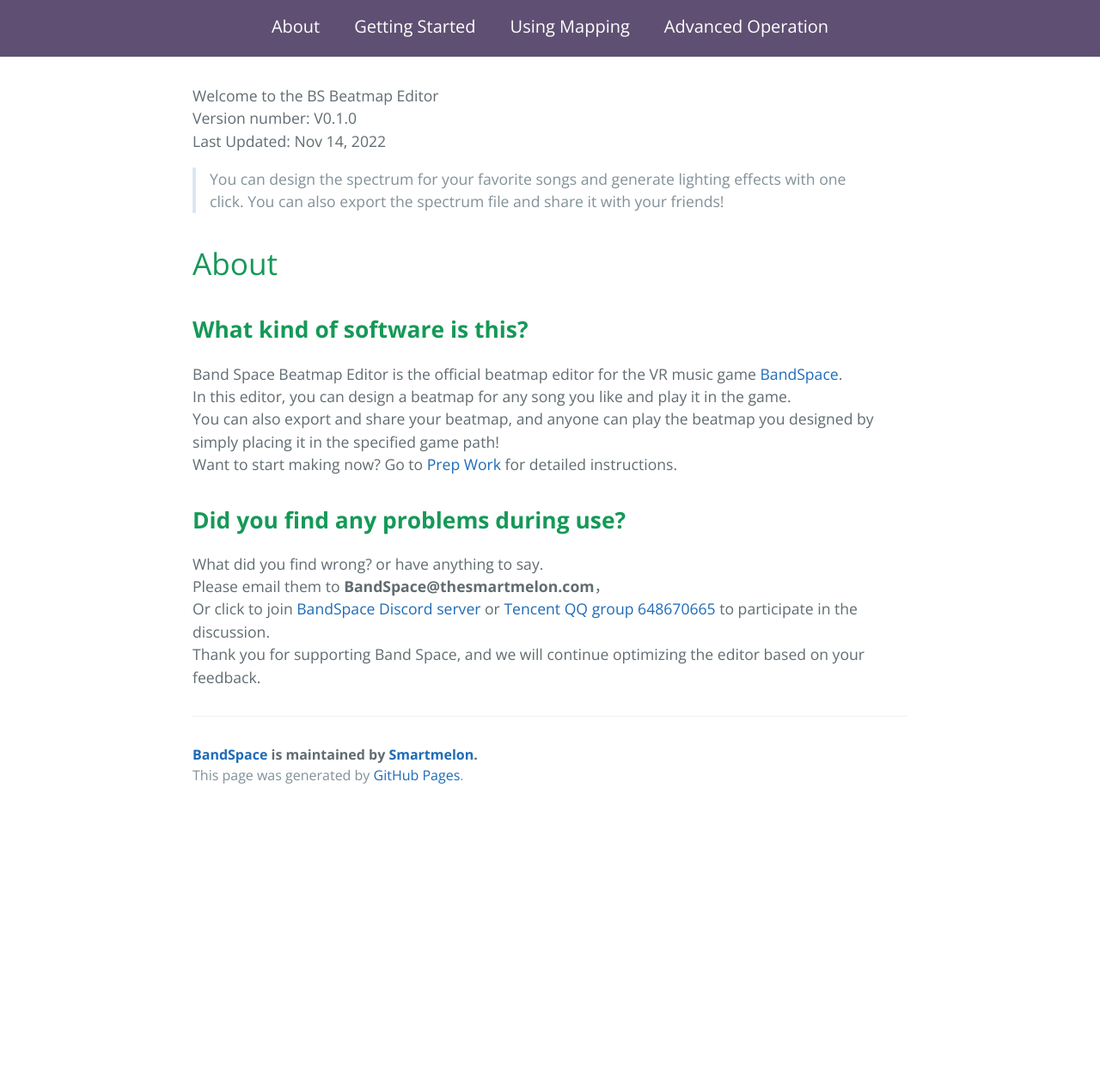
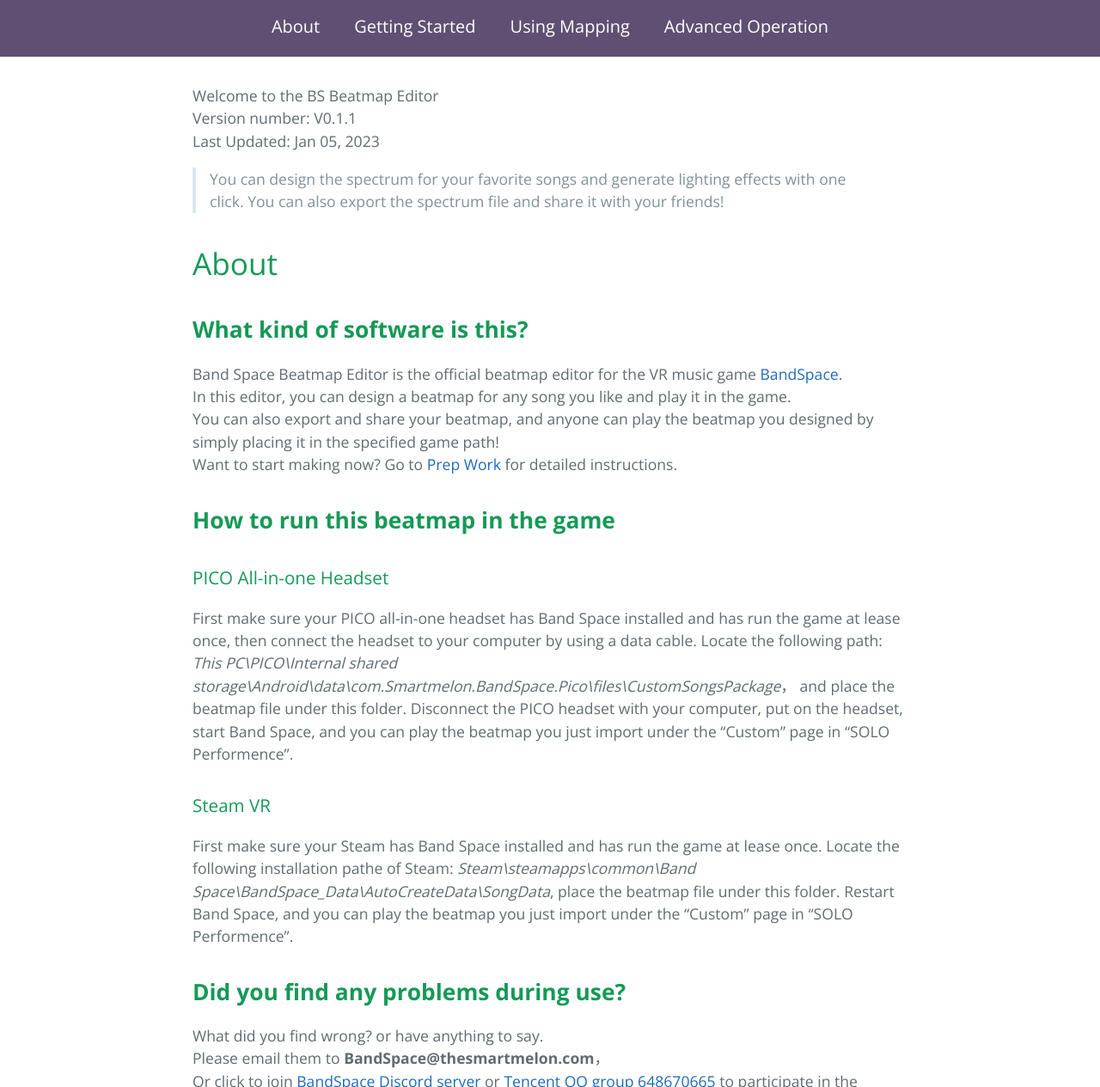
Before and after one commit to Smartmelon/BandSpace, a Jekyll site: the page built from pages/en/index.md, in a window 1280 px wide and 1400 px high, scrolled down 365 px, cut to the strip 135-1400 px from the top of the window. Shown: the whole strip at 86% size. Built offline with Jekyll 4.4.1, drawn with Linux system fonts in a browser that asks for light colours; before the commit the page ends 1446 px from its top, so only the background shows below that.

Commit message:
更新英文说明

```diff
--- a/pages/en/index.md
+++ b/pages/en/index.md
@@ -6,8 +6,8 @@
 ---
 
 Welcome to the BS Beatmap Editor
-Version number: V0.1.0
-Last Updated: Nov 14, 2022
+Version number: V0.1.1
+Last Updated: Jan 05, 2023
 
 > You can design the spectrum for your favorite songs and generate lighting effects with one click. You can also export the spectrum file and share it with your friends!
 
@@ -19,6 +19,17 @@
 You can also export and share your beatmap, and anyone can play the beatmap you designed by simply placing it in the specified game path!
 Want to start making now? Go to [Prep Work ](getting-started) for detailed instructions.
 
+## **How to run this beatmap in the game**
+### PICO All-in-one Headset
+First make sure your PICO all-in-one headset has Band Space installed and has run the game at lease once, then connect the headset to your computer by using a data cable.
+Locate the following path: *This PC\PICO\Internal shared storage\Android\data\com.Smartmelon.BandSpace.Pico\files\CustomSongsPackage*， and place the beatmap file under this folder.
+Disconnect the PICO headset with your computer, put on the headset, start Band Space, and you can play the beatmap you just import under the "Custom" page in "SOLO Performence".
+
+### Steam VR
+First make sure your Steam has Band Space installed and has run the game at lease once.
+Locate the following installation pathe of Steam: *Steam\steamapps\common\Band Space\BandSpace_Data\AutoCreateData\SongData*, place the beatmap file under this folder.
+Restart Band Space, and you can play the beatmap you just import under the "Custom" page in "SOLO Performence".
+
 ## **Did you find any problems during use?**
 What did you find wrong? or have anything to say.
 Please email them to **BandSpace@thesmartmelon.com**，
```
Also changed, not shown: pages/en/getting-started.md (+1 -1 lines), pages/en/using-mapping.md (+4 -3 lines).
